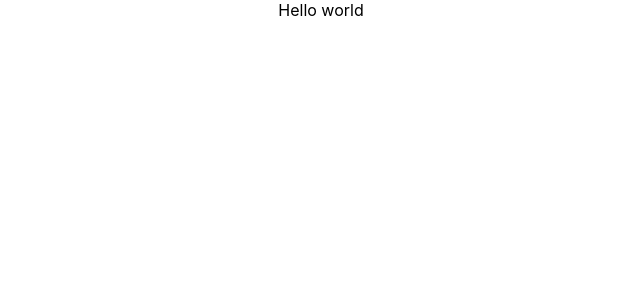
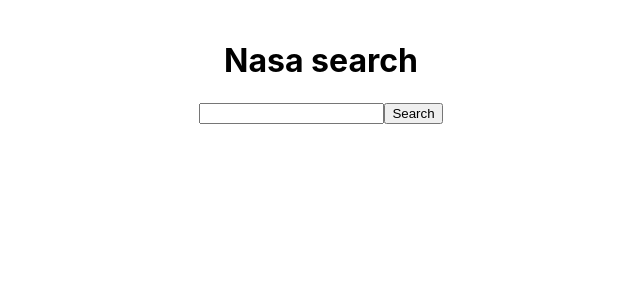
Before and after one commit to Dpartipilo/tt-tickx, a React (Create React App) app: page / in a window 1280 px wide. Shown: the top 300 px of the page, without its empty margins (319-959 px from the left). Built offline with nearby package versions, Linux system fonts and the light colour scheme.

Commit message:
FEAT: App components integration

```diff
--- a/src/App.tsx
+++ b/src/App.tsx
@@ -1,10 +1,38 @@
-import React from 'react';
+import React, { FormEvent, useState } from 'react';
 import styles from './App.module.scss';
+import { getDataByQuery } from './app-api'
+import {
+  BrowserRouter as Router,
+  Switch,
+  Route
+} from "react-router-dom";
+
+import Search from './components/Search';
+import ItemsList from './components/ItemsList';
 
 function App() {
+  const [nasaCollection, setNasaCollection] = useState<any>(null);
+
+  const handleSearch = async (evt: FormEvent, searchValue: string) => {
+    evt.preventDefault();
+    try {
+      const data = await getDataByQuery(searchValue);
+      setNasaCollection(data)
+    } catch (error) {
+      console.error(error)
+    }
+  }
+
   return (
     <div className={styles.App}>
-      Hello world
+      <Router>
+        <Switch>
+          <Route path="/">
+            <Search handleSearch={handleSearch} />
+            <ItemsList items={nasaCollection?.collection?.items} />
+          </Route>
+        </Switch>
+      </Router>
     </div>
   );
 }
--- /dev/null
+++ b/src/app-api.tsx
@@ -0,0 +1,31 @@
+import axios, { AxiosPromise } from 'axios';
+
+type IMakeRequest = {
+  url: string;
+  data?: any;
+  headers?: any;
+  method?: 'get' | 'put' | 'post' | 'delete' | 'patch';
+}
+
+// We could use process.env.REACT_APP_BASE_URL
+const baseURL = "https://images-api.nasa.gov"
+
+export function makeRequest<T = any>({ url, method = 'get', data, headers }: IMakeRequest) {
+  return axios({
+    baseURL,
+    url,
+    method,
+    data,
+    headers,
+  }) as AxiosPromise<T>;
+}
+
+export const getDataByQuery = async (query: string) => {
+  try {
+    const { data } = await makeRequest({ url: `/search?&media_type=image&q=${query}` })
+    console.log(data);
+    return data;
+  } catch (error) {
+    console.error(error)
+  }
+}
```
Also changed, not shown: 1 other file (tests, documents, lock files or other folders).
